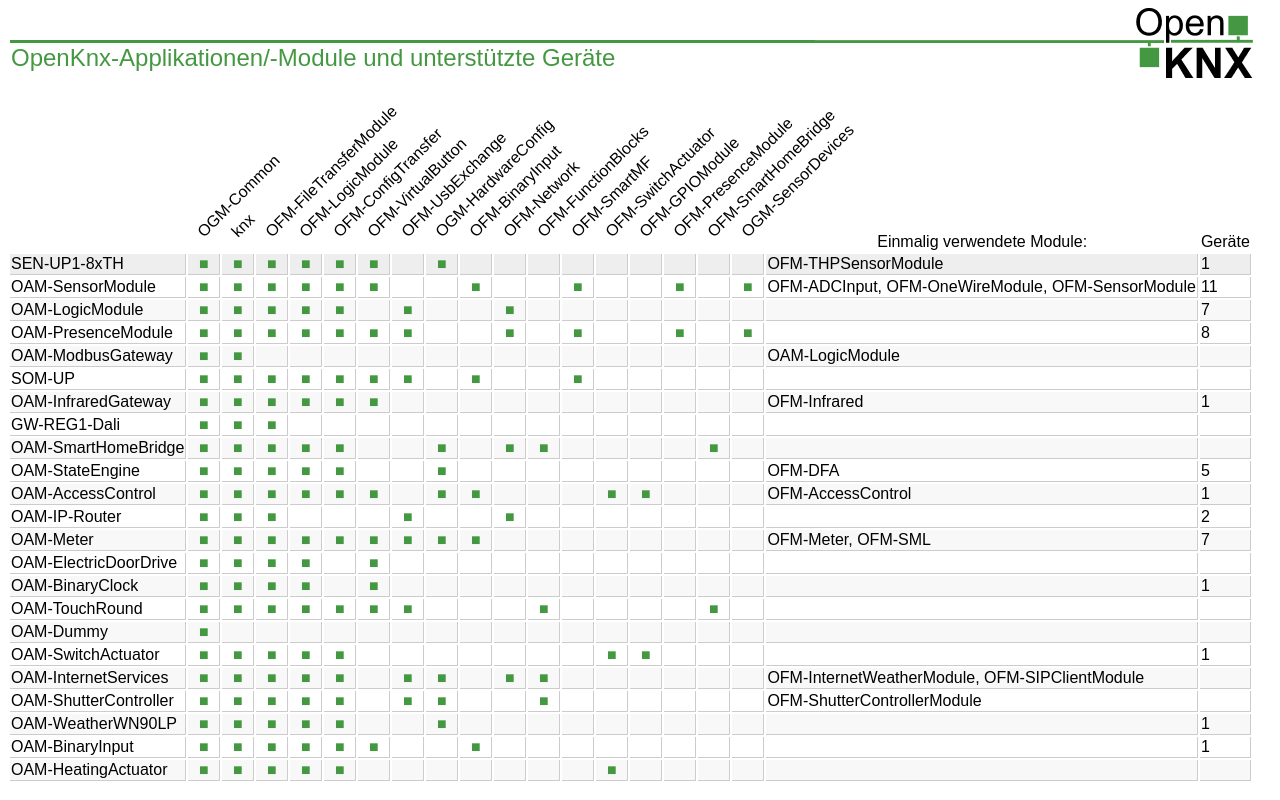
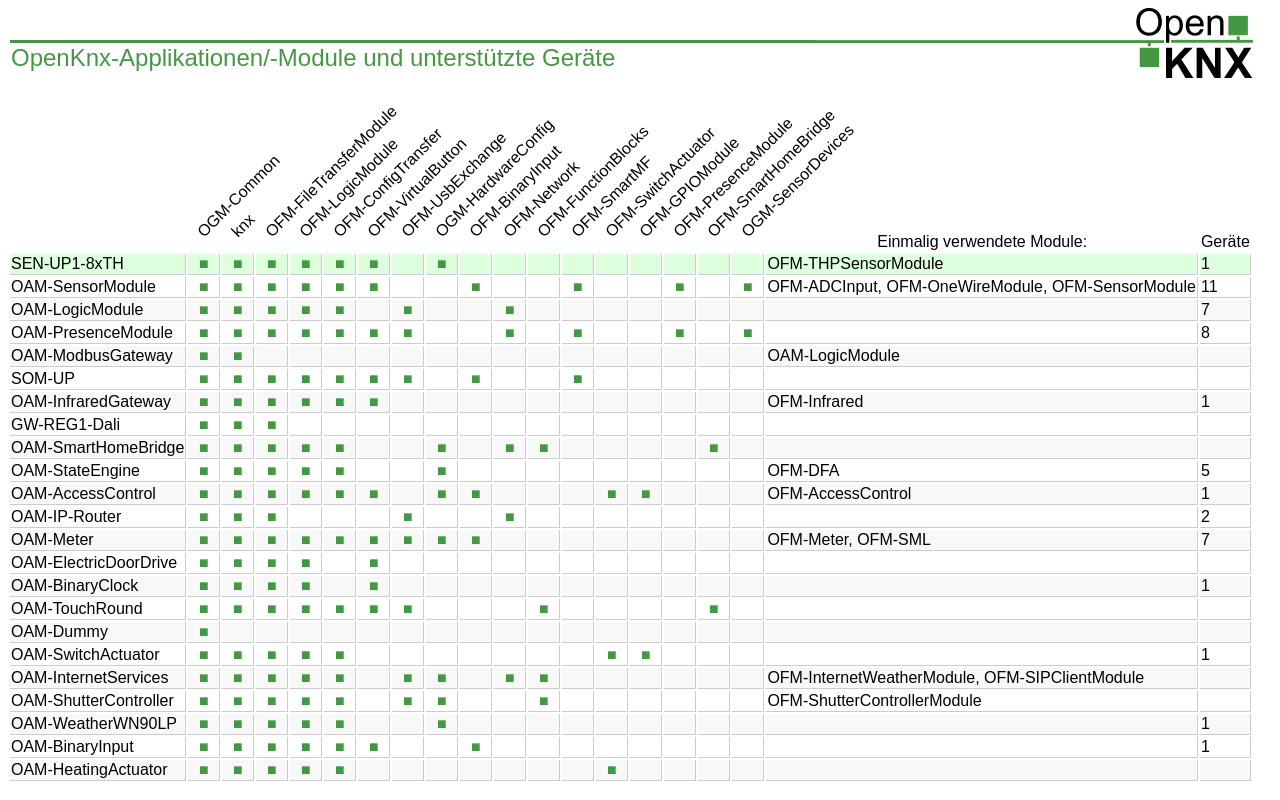
Before and after one commit to OpenKNX/OpenKNX.github.io, a plain HTML site: page dependencies_table.html in a window 1280 px wide. In both pictures the pointer is over the element 630 px from the left and 264 px from the top of the page. Drawn offline with Linux system fonts and the light colour scheme.

Commit message:
Colored Hovered Row

```diff
--- a/css/table_header_rotate.css
+++ b/css/table_header_rotate.css
@@ -29,7 +29,7 @@ tbody tr:nth-child(2n+1) {
     background-color: #f8f8f8;
 }
 tbody tr:hover {
-    background-color: #eee;
+    background-color: #dfd;
 }
 
 th {
```
